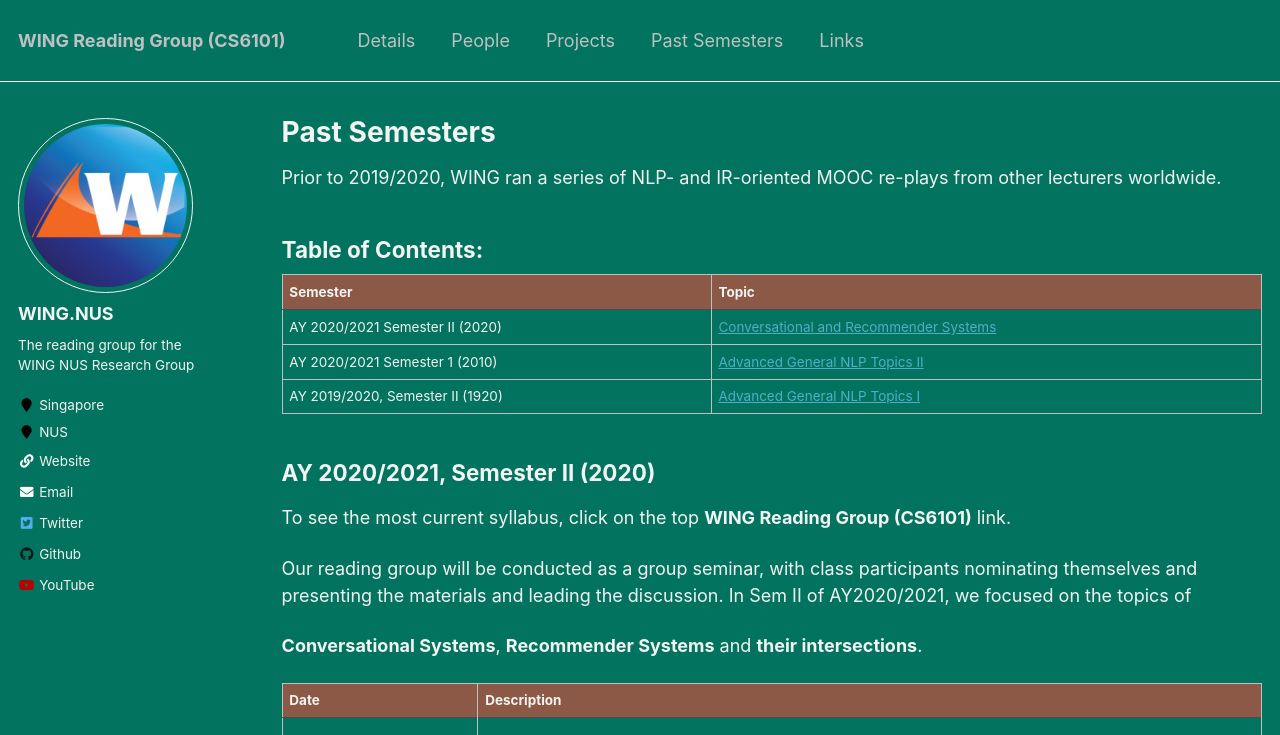
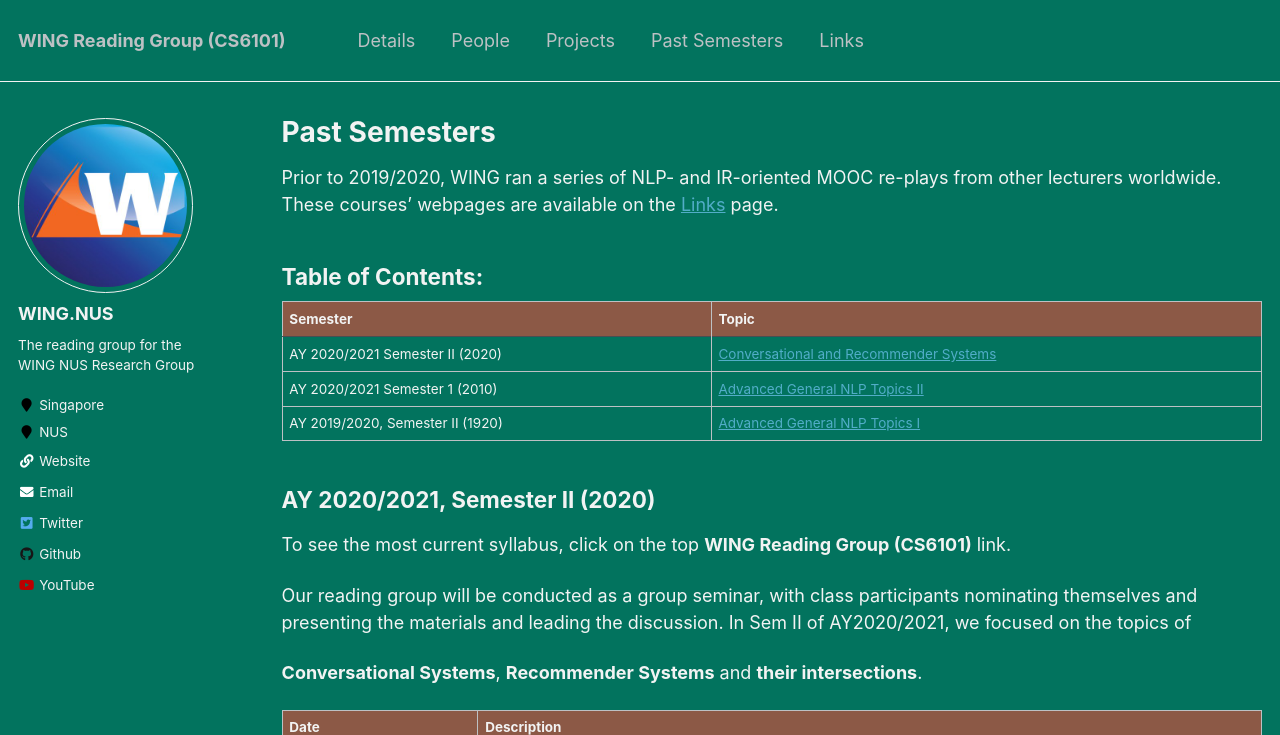
Before and after one commit to WING-NUS/cs6101, a Jekyll site: the page built from _pages/past-semesters.md, in a window 1280 px wide and 900 px high, cut to the strip 0-735 px from the top of the window. Built offline with Jekyll 4.4.1, drawn with Linux system fonts in a browser that asks for light colours.

Commit message:
Update past-semesters.md

```diff
--- a/_pages/past-semesters.md
+++ b/_pages/past-semesters.md
@@ -10,7 +10,7 @@ author_profile: true
 <!-- Content Table for 2010****
 ******** -->
 
-Prior to 2019/2020, WING ran a series of NLP- and IR-oriented MOOC re-plays from other lecturers worldwide.
+Prior to 2019/2020, WING ran a series of NLP- and IR-oriented MOOC re-plays from other lecturers worldwide.  These courses' webpages are available on the [Links](/links/) page.
 
 ## **Table of Contents:**
 
```
